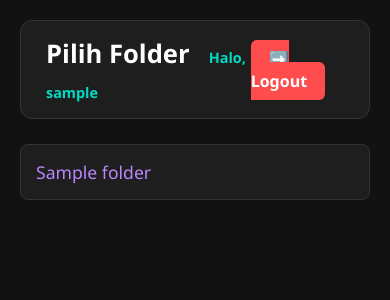
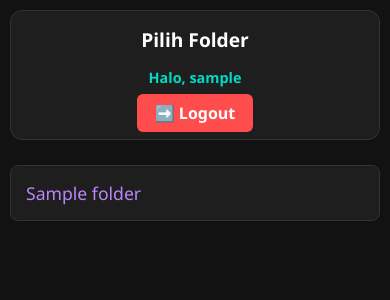
Before and after one commit to ddracko87/Image-gallery, a FastAPI app: template templates/list_folders.html in a window 390 px wide. Shown: the top 300 px of the page. Run offline with FastAPI, Linux system fonts and the light colour scheme; the template is opened without the code that fills it: most values are stand-ins (such as "Sample title", 1, 10 or a date in 2020).

Commit message:
bikin responsif untuk mobile

```diff
--- a/static/style.css
+++ b/static/style.css
@@ -231,3 +231,59 @@ ul li:hover {
     background-color: #cc0000 !important;
     transform: scale(1.05);
 }
+
+/* --- RESPONSIVE DESIGN --- */
+
+/* Penyesuaian untuk Tablet (max-width: 768px) */
+@media (max-width: 768px) {
+    .header-container {
+        flex-direction: column;
+        text-align: center;
+        gap: 15px;
+    }
+
+    .user-greeting {
+        display: block;
+        margin-left: 0;
+        margin-top: 5px;
+    }
+
+    .gallery-container {
+        grid-template-columns: repeat(auto-fill, minmax(150px, 1fr));
+        gap: 10px;
+    }
+
+    .modal-content {
+        width: 95%;
+    }
+}
+
+/* Penyesuaian untuk HP (max-width: 480px) */
+@media (max-width: 480px) {
+    body {
+        padding: 10px;
+    }
+
+    .header-left h1 {
+        font-size: 1.2rem;
+    }
+
+    .gallery-container {
+        grid-template-columns: 1fr 1fr; /* 2 Kolom tetap di layar kecil */
+    }
+
+    .prev, .next {
+        padding: 10px;
+        font-size: 20px;
+    }
+
+    .logout-button {
+        width: 100%;
+        text-align: center;
+    }
+}
+
+/* Memastikan Gambar Modal Responsif */
+.modal-content {
+    object-fit: contain; /* Mencegah gambar terpotong di layar HP */
+}
```
Also changed, not shown: templates/list_files.html (+32 -0 lines).
